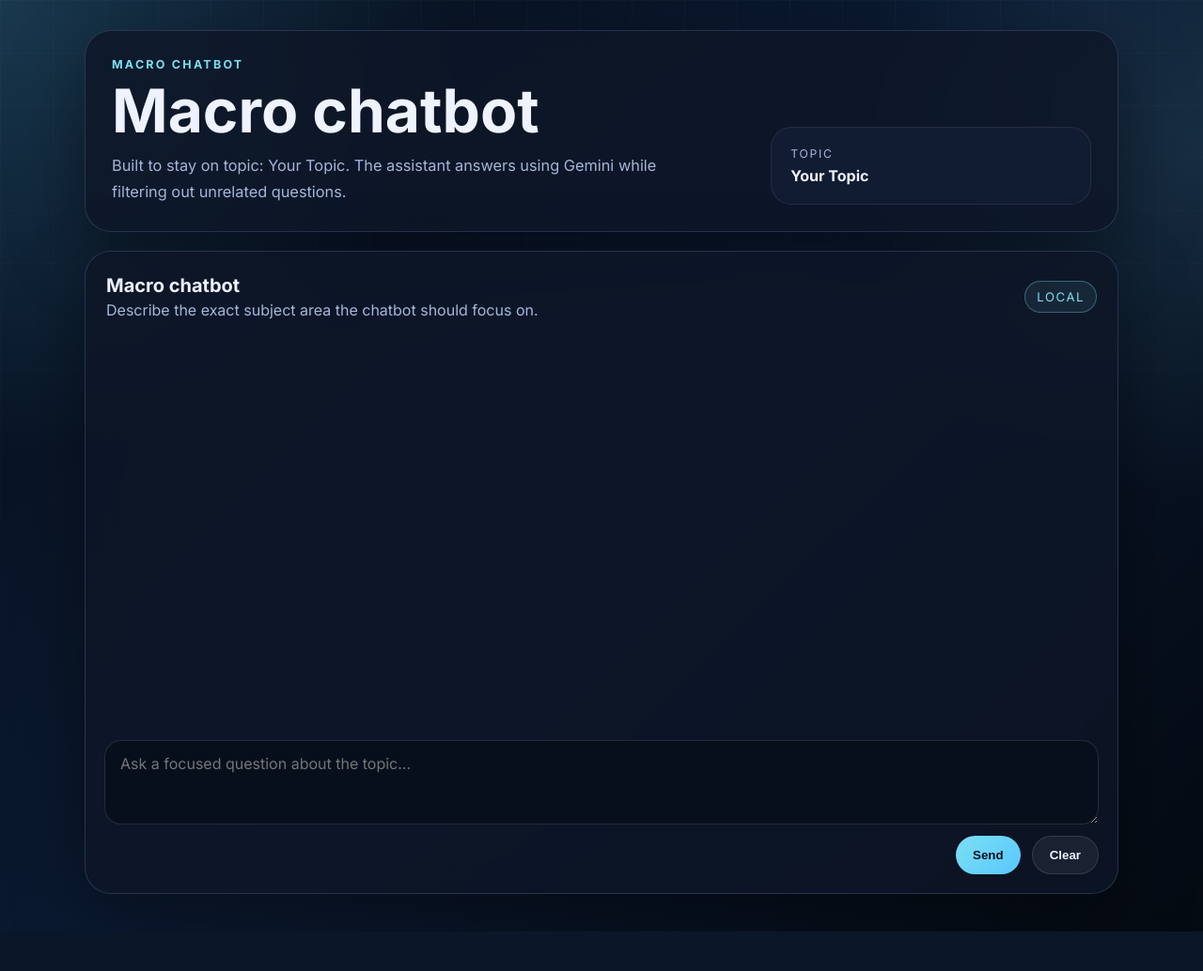
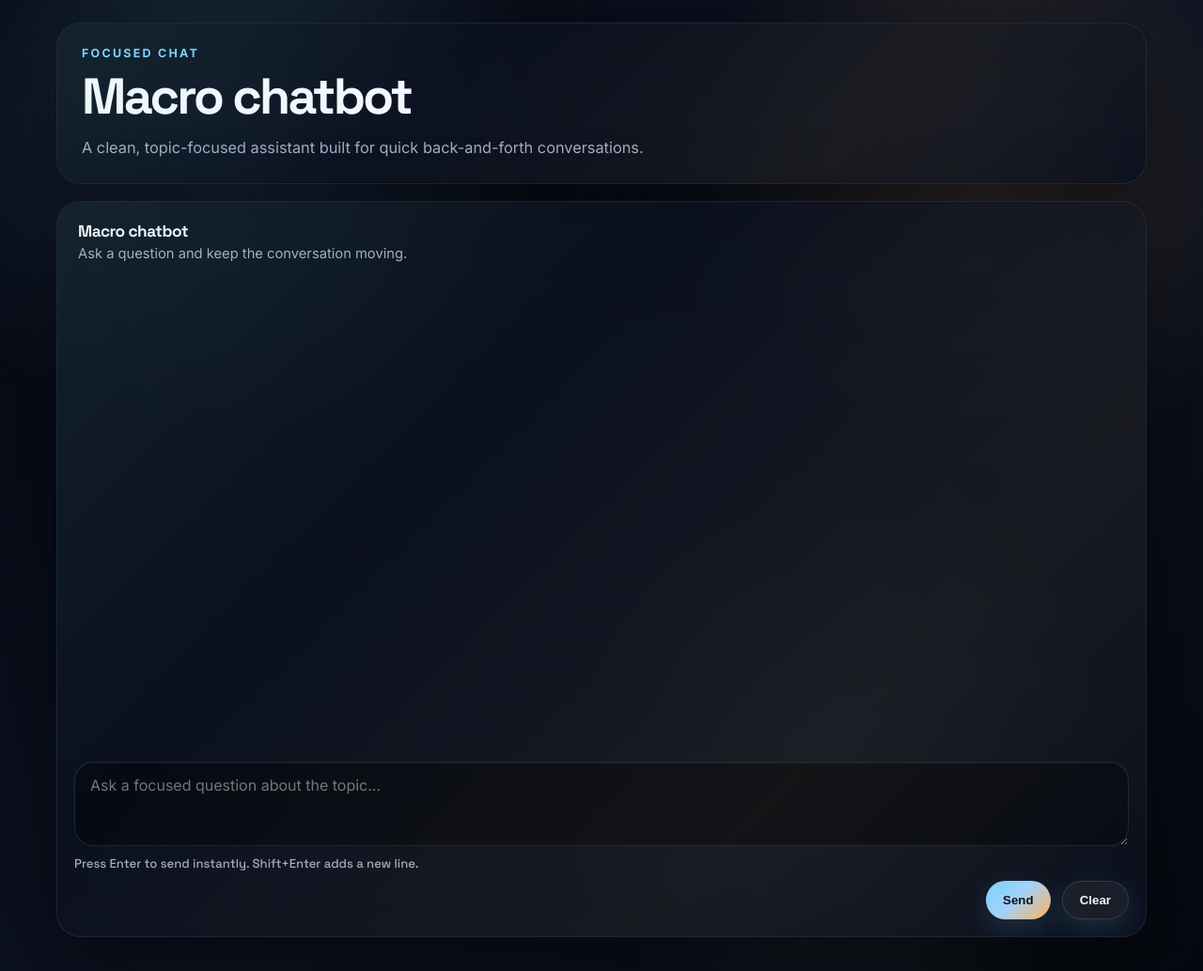
Before and after one commit to JaySndvl/Chatbot_Python, a FastAPI app: page / in a window 1280 px wide. Shown: the whole page at 94% size. Before the commit the page ends 992 px from the top, so only its background shows below. Run offline with FastAPI, Linux system fonts and the light colour scheme.

Commit message:
fixed some bugs and UI

```diff
--- a/static/app.js
+++ b/static/app.js
@@ -2,13 +2,21 @@ const chatLog = document.getElementById("chat-log");
 const chatForm = document.getElementById("chat-form");
 const messageInput = document.getElementById("message");
 const clearButton = document.getElementById("clear-chat");
-const providerBadge = document.getElementById("provider-badge");
 
 const storageKey = "topic-rag-chat-history";
 let history = loadHistory();
 
 renderHistory();
 scrollToBottom();
+
+messageInput.addEventListener("keydown", (event) => {
+  if (event.key !== "Enter" || event.shiftKey || event.isComposing) {
+    return;
+  }
+
+  event.preventDefault();
+  chatForm.requestSubmit();
+});
 
 chatForm.addEventListener("submit", async (event) => {
   event.preventDefault();
@@ -34,7 +42,6 @@ chatForm.addEventListener("submit", async (event) => {
     }
 
     const payload = await response.json();
-    providerBadge.textContent = payload.provider;
     appendAssistantReply(payload.answer, payload.sources || []);
     history.push({ role: "assistant", content: payload.answer });
     saveHistory();
@@ -50,7 +57,6 @@ clearButton.addEventListener("click", () => {
   history = [];
   saveHistory();
   chatLog.innerHTML = "";
-  providerBadge.textContent = "local";
   messageInput.focus();
 });
 
--- a/static/styles.css
+++ b/static/styles.css
@@ -1,16 +1,17 @@
 :root {
   color-scheme: dark;
-  --bg: #08111f;
-  --panel: rgba(14, 23, 40, 0.82);
-  --panel-strong: rgba(18, 29, 51, 0.96);
-  --border: rgba(160, 185, 255, 0.18);
-  --text: #eef3ff;
-  --muted: #a6b6da;
-  --accent: #7bdff2;
-  --accent-strong: #59c7ff;
-  --user: #1b2d4d;
-  --assistant: #14253d;
-  --shadow: 0 28px 80px rgba(0, 0, 0, 0.42);
+  --bg: #070b15;
+  --panel: rgba(12, 18, 32, 0.82);
+  --panel-strong: rgba(15, 24, 42, 0.96);
+  --border: rgba(165, 188, 255, 0.12);
+  --text: #f4f7ff;
+  --muted: #a4adc0;
+  --accent: #79d2ff;
+  --accent-strong: #ffb25f;
+  --accent-alt: #8cf0c9;
+  --user: #16243a;
+  --assistant: #111b2d;
+  --shadow: 0 32px 90px rgba(0, 0, 0, 0.5);
 }
 
 * {
@@ -23,27 +24,28 @@ body {
   font-family: "Inter", system-ui, sans-serif;
   color: var(--text);
   background:
-    radial-gradient(circle at top left, rgba(89, 199, 255, 0.22), transparent 30%),
-    radial-gradient(circle at right 15%, rgba(123, 223, 242, 0.12), transparent 25%),
-    linear-gradient(135deg, #07101d 0%, #0b1a32 50%, #050a12 100%);
+    radial-gradient(circle at 18% 12%, rgba(121, 210, 255, 0.18), transparent 25%),
+    radial-gradient(circle at 82% 18%, rgba(255, 178, 95, 0.16), transparent 24%),
+    radial-gradient(circle at 70% 78%, rgba(140, 240, 201, 0.14), transparent 26%),
+    linear-gradient(135deg, #050812 0%, #0d1322 55%, #060910 100%);
 }
 
 body::before {
   content: "";
   position: fixed;
   inset: 0;
-  background-image: linear-gradient(rgba(255, 255, 255, 0.03) 1px, transparent 1px), linear-gradient(90deg, rgba(255, 255, 255, 0.03) 1px, transparent 1px);
+  background-image: linear-gradient(rgba(255, 255, 255, 0.025) 1px, transparent 1px), linear-gradient(90deg, rgba(255, 255, 255, 0.025) 1px, transparent 1px);
   background-size: 56px 56px;
   mask-image: linear-gradient(to bottom, rgba(0, 0, 0, 0.7), transparent 95%);
   pointer-events: none;
 }
 
 .page-shell {
-  width: min(1100px, calc(100vw - 32px));
+  width: min(1160px, calc(100vw - 28px));
   margin: 0 auto;
-  padding: 32px 0 40px;
+  padding: 24px 0 36px;
   display: grid;
-  gap: 20px;
+  gap: 18px;
 }
 
 .hero-panel,
@@ -52,14 +54,25 @@ body::before {
   background: var(--panel);
   backdrop-filter: blur(18px);
   box-shadow: var(--shadow);
+  position: relative;
+  overflow: hidden;
 }
 
 .hero-panel {
   display: grid;
-  grid-template-columns: minmax(0, 1.6fr) minmax(240px, 0.8fr);
-  gap: 20px;
-  padding: 28px;
-  border-radius: 28px;
+  grid-template-columns: minmax(0, 1fr);
+  gap: 10px;
+  padding: 24px 26px;
+  border-radius: 26px;
+}
+
+.hero-panel::before,
+.chat-panel::before {
+  content: "";
+  position: absolute;
+  inset: 0;
+  pointer-events: none;
+  background: linear-gradient(135deg, rgba(121, 242, 208, 0.08), transparent 35%, rgba(246, 184, 74, 0.06) 72%, transparent 100%);
 }
 
 .eyebrow {
@@ -73,8 +86,10 @@ body::before {
 
 h1 {
   margin: 0;
-  font-size: clamp(2.2rem, 5vw, 4.8rem);
-  line-height: 0.95;
+  font-size: clamp(2rem, 4.2vw, 4rem);
+  line-height: 1;
+  font-family: "Space Grotesk", "Inter", system-ui, sans-serif;
+  letter-spacing: -0.05em;
 }
 
 .lede {
@@ -85,28 +100,15 @@ h1 {
   margin: 14px 0 0;
 }
 
-.meta-card {
-  align-self: end;
-  display: grid;
-  gap: 14px;
-  padding: 20px;
-  border-radius: 22px;
-  background: var(--panel-strong);
-  border: 1px solid rgba(255, 255, 255, 0.08);
-}
-
-.meta-label {
-  display: block;
-  color: var(--muted);
-  font-size: 0.76rem;
-  text-transform: uppercase;
-  letter-spacing: 0.14em;
-  margin-bottom: 6px;
+.chat-header h2,
+.composer-note,
+.recent-role {
+  font-family: "Space Grotesk", "Inter", system-ui, sans-serif;
 }
 
 .chat-panel {
-  border-radius: 28px;
-  padding: 20px;
+  border-radius: 26px;
+  padding: 18px;
 }
 
 .chat-header {
@@ -114,57 +116,65 @@ h1 {
   justify-content: space-between;
   gap: 16px;
   align-items: center;
-  padding: 4px 2px 18px;
+  padding: 2px 4px 14px;
 }
 
 .chat-header h2 {
   margin: 0;
-  font-size: 1.25rem;
+  font-size: 1.08rem;
+  letter-spacing: -0.03em;
 }
 
 .chat-header p {
   margin: 4px 0 0;
   color: var(--muted);
+  font-size: 0.92rem;
 }
 
-.provider-badge {
-  display: inline-flex;
-  align-items: center;
-  border-radius: 999px;
-  padding: 8px 12px;
-  border: 1px solid rgba(123, 223, 242, 0.35);
-  color: var(--accent);
-  background: rgba(123, 223, 242, 0.08);
-  font-size: 0.82rem;
-  text-transform: uppercase;
-  letter-spacing: 0.12em;
+.chat-body {
+  display: grid;
+  gap: 12px;
 }
 
 .chat-log {
-  min-height: 420px;
-  max-height: 60vh;
+  min-height: min(62vh, 660px);
+  max-height: none;
   overflow: auto;
   display: grid;
   gap: 12px;
-  padding: 12px 4px 18px;
+  padding: 14px 6px 18px 0;
+}
+
+.chat-log::-webkit-scrollbar {
+  width: 10px;
+}
+
+.chat-log::-webkit-scrollbar-thumb {
+  background: rgba(255, 255, 255, 0.12);
+  border-radius: 999px;
+  border: 2px solid transparent;
+  background-clip: padding-box;
 }
 
 .message {
-  max-width: min(78ch, 92%);
+  width: fit-content;
+  max-width: min(72ch, 88%);
   padding: 14px 16px;
   border-radius: 18px;
   line-height: 1.65;
-  border: 1px solid rgba(255, 255, 255, 0.08);
+  border: 1px solid rgba(255, 255, 255, 0.09);
   white-space: pre-wrap;
+  overflow-wrap: anywhere;
 }
 
 .message.user {
   justify-self: end;
-  background: linear-gradient(135deg, rgba(27, 45, 77, 0.98), rgba(38, 63, 108, 0.96));
+  background: linear-gradient(135deg, rgba(22, 36, 58, 0.98), rgba(18, 28, 47, 0.96));
+  box-shadow: inset 0 0 0 1px rgba(140, 240, 201, 0.06);
 }
 
 .message.assistant {
-  background: linear-gradient(135deg, rgba(20, 37, 61, 0.98), rgba(16, 28, 48, 0.96));
+  background: linear-gradient(135deg, rgba(16, 25, 42, 0.98), rgba(11, 17, 30, 0.96));
 }
 
 .message .label {
@@ -182,25 +192,32 @@ h1 {
 
 .composer {
   display: grid;
-  gap: 12px;
+  gap: 10px;
   padding-top: 10px;
 }
 
 textarea {
   width: 100%;
-  border-radius: 18px;
-  border: 1px solid rgba(255, 255, 255, 0.12);
-  background: rgba(7, 16, 29, 0.86);
+  border-radius: 20px;
+  border: 1px solid rgba(165, 188, 255, 0.14);
+  background: rgba(7, 11, 20, 0.9);
   color: var(--text);
   padding: 14px 16px;
   resize: vertical;
   font: inherit;
   min-height: 84px;
+  box-shadow: inset 0 1px 0 rgba(255, 255, 255, 0.04);
 }
 
 textarea:focus {
-  outline: 2px solid rgba(123, 223, 242, 0.35);
+  outline: 2px solid rgba(121, 210, 255, 0.34);
   outline-offset: 2px;
+}
+
+.composer-note {
+  margin: 0;
+  color: var(--muted);
+  font-size: 0.82rem;
 }
 
 .composer-actions {
@@ -213,10 +230,11 @@ button {
   border: 0;
   border-radius: 999px;
   padding: 12px 18px;
-  background: linear-gradient(135deg, var(--accent), var(--accent-strong));
-  color: #04111e;
+  background: linear-gradient(135deg, var(--accent), #9fd3ff 45%, var(--accent-strong));
+  color: #08101d;
   font-weight: 700;
   cursor: pointer;
+  box-shadow: 0 10px 30px rgba(121, 210, 255, 0.16);
 }
 
 button.secondary {
@@ -243,10 +261,6 @@ button:disabled {
 }
 
 @media (max-width: 820px) {
-  .hero-panel {
-    grid-template-columns: 1fr;
-  }
-
   .chat-header,
   .composer-actions {
     flex-direction: column;
--- a/templates/index.html
+++ b/templates/index.html
@@ -6,22 +6,16 @@
     <title>{{ app_name }}</title>
     <link rel="preconnect" href="https://fonts.googleapis.com" />
     <link rel="preconnect" href="https://fonts.gstatic.com" crossorigin />
-    <link href="https://fonts.googleapis.com/css2?family=Inter:wght@400;500;600;700;800&display=swap" rel="stylesheet" />
+    <link href="https://fonts.googleapis.com/css2?family=Inter:wght@400;500;600;700;800&family=Space+Grotesk:wght@500;700&display=swap" rel="stylesheet" />
     <link rel="stylesheet" href="/static/styles.css" />
   </head>
   <body>
     <main class="page-shell">
       <section class="hero-panel">
         <div>
-          <p class="eyebrow">Macro chatbot</p>
+          <p class="eyebrow">Focused chat</p>
           <h1>{{ app_name }}</h1>
-          <p class="lede">Built to stay on topic: {{ topic_name }}. The assistant answers using Gemini while filtering out unrelated questions.</p>
-        </div>
-        <div class="meta-card">
-          <div>
-            <span class="meta-label">Topic</span>
-            <strong>{{ topic_name }}</strong>
-          </div>
+          <p class="lede">A clean, topic-focused assistant built for quick back-and-forth conversations.</p>
         </div>
       </section>
 
@@ -29,21 +23,23 @@
         <header class="chat-header">
           <div>
             <h2>Macro chatbot</h2>
-            <p>{{ topic_description }}</p>
+            <p>Ask a question and keep the conversation moving.</p>
           </div>
-          <span id="provider-badge" class="provider-badge">local</span>
         </header>
 
+        <div class="chat-body">
           <div id="chat-log" class="chat-log" aria-live="polite"></div>
 
           <form id="chat-form" class="composer">
             <label class="sr-only" for="message">Message</label>
             <textarea id="message" rows="3" placeholder="Ask a focused question about the topic..." required></textarea>
+            <p class="composer-note">Press Enter to send instantly. Shift+Enter adds a new line.</p>
             <div class="composer-actions">
               <button type="submit">Send</button>
               <button type="button" id="clear-chat" class="secondary">Clear</button>
             </div>
           </form>
+        </div>
       </section>
     </main>
 
```
Also changed, not shown: app/llm.py (+32 -2 lines). Lines whose indentation alone changed are shown as unchanged.
